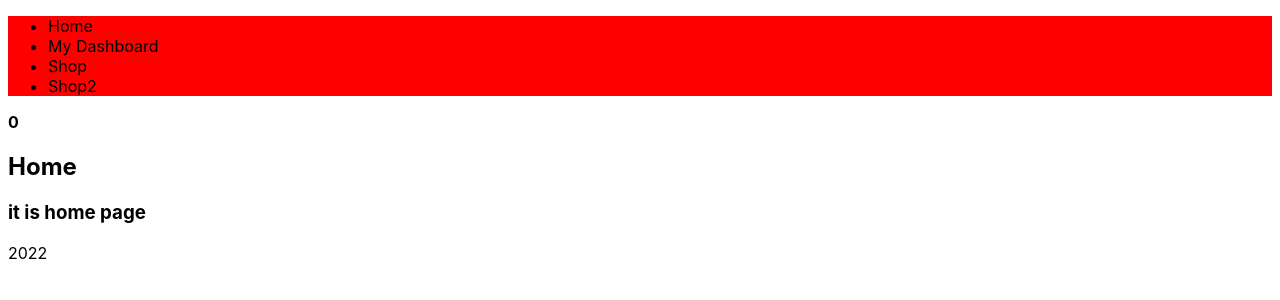
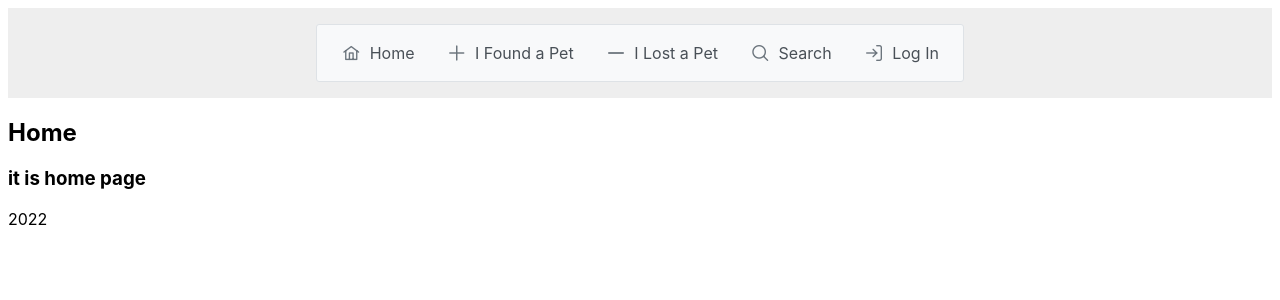
Before and after one commit to olsy-solvve/solvve_course_js_4, a Vue app: page / in a window 1280 px wide. Shown: the top 300 px of the page. Built offline with nearby package versions, Linux system fonts and the light colour scheme.

Commit message:
commit add head

```diff
--- a/package.json
+++ b/package.json
@@ -8,6 +8,8 @@
     "lint": "eslint . --ext .vue,.js,.jsx,.cjs,.mjs --fix --ignore-path .gitignore"
   },
   "dependencies": {
+    "@vuelidate/core": "^2.0.0-alpha.44",
+    "@vuelidate/validators": "^2.0.0-alpha.31",
     "primeicons": "^5.0.0",
     "primevue": "^3.16.1",
     "vue": "^3.2.37",
--- a/src/components/ComponentHeader.vue
+++ b/src/components/ComponentHeader.vue
@@ -1,40 +1,59 @@
 <script>
 export default {
-  data() {
-    return {
-      menuItems: [
-        { title: "Home", link: "/", icon: "" },
-        { title: "My Dashboard", link: "/dashbord", icon: "" },
-        { title: "Shop", link: "/shop", icon: "" },
-      ],
-      count: 0,
-    };
-  },
-
-  mounted() {
-    setTimeout(() => {
-      this.menuItems.push({ title: "Shop2", link: "/shop2", icon: "" });
-    }, 5000);
-  },
-};
+    data() {
+        return {
+            items: [
+                {
+					label:'Home',
+					icon:'pi pi-fw pi-home',
+          routerLink:'/'
+                },
+                {
+					label:'I Found a Pet',
+					icon:'pi pi-fw pi-plus',
+          routerLink:'/:catchAll(.*)'
+                },
+                {
+					label:'I Lost a Pet',
+					icon:'pi pi-fw pi-minus',
+          routerLink:'/lost'
+                },
+                {
+					label:'Search',
+					icon:'pi pi-fw pi-search',
+                },
+                {
+					label:'Log In',
+					icon:'pi pi-fw pi-sign-in',
+                }
+            ]
+        }
+    }
+}
 </script>
 
 <template>
   <header>
     <nav>
-      <ul>
-        <li v-for="(item, index) in menuItems" :key="index" @click="count++">
-          {{ item.title }}
-        </li>
-      </ul>
+      <MyMenubar :model="items" />
     </nav>
-
-    <b>{{ count }}</b>
   </header>
 </template>
 
 <style scoped>
-ul {
-  background-color: red;
-}
+  header {
+    background-color: #eee;
+    padding: 0.5rem;
+  }
+
+  nav {
+    display: flex;
+    flex-direction: column;
+    align-items: center;
+    justify-content: center;
+  }
+
+  nav > * {
+    margin: 0.5rem;
+  }
 </style>
--- /dev/null
+++ b/src/components/prime.js
@@ -0,0 +1,14 @@
+import PrimeVue from "primevue/config";
+
+import "primevue/resources/themes/saga-blue/theme.css"; //theme
+import "primevue/resources/primevue.min.css"; //core css
+import "primeicons/primeicons.css"; //icons
+
+
+import Menubar from 'primevue/menubar';
+
+
+export default (app) => {
+    app.use(PrimeVue, {ripple: true});
+    app.component("MyMenubar", Menubar);
+}
--- a/src/main.js
+++ b/src/main.js
@@ -1,19 +1,12 @@
 import { createApp } from "vue";
 import App from "./App.vue";
-import router from "./plugins/router.js";
-
-import PrimeVue from "primevue/config";
-import Button from "primevue/button";
-
-import "primevue/resources/themes/saga-blue/theme.css"; //theme
-import "primevue/resources/primevue.min.css"; //core css
-import "primeicons/primeicons.css"; //icons
 
 const app = createApp(App);
 
+import prime from "./plugins/prime.js";
+prime(app);
+
+import router from "./plugins/router.js";
 app.use(router);
-app.use(PrimeVue);
-
-app.component("MyButton", Button);
 
 app.mount("#app");
--- /dev/null
+++ b/src/plugins/prime.js
@@ -0,0 +1,14 @@
+import PrimeVue from "primevue/config";
+
+import "primevue/resources/themes/saga-blue/theme.css"; //theme
+import "primevue/resources/primevue.min.css"; //core css
+import "primeicons/primeicons.css"; //icons
+
+
+import Menubar from 'primevue/menubar';
+
+
+export default (app) => {
+    app.use(PrimeVue, {ripple: true});
+    app.component("MyMenubar", Menubar);
+}
```
Also changed, not shown: src/plugins/router.js (+4 -3 lines), 1 other file (tests, documents, lock files or other folders).
